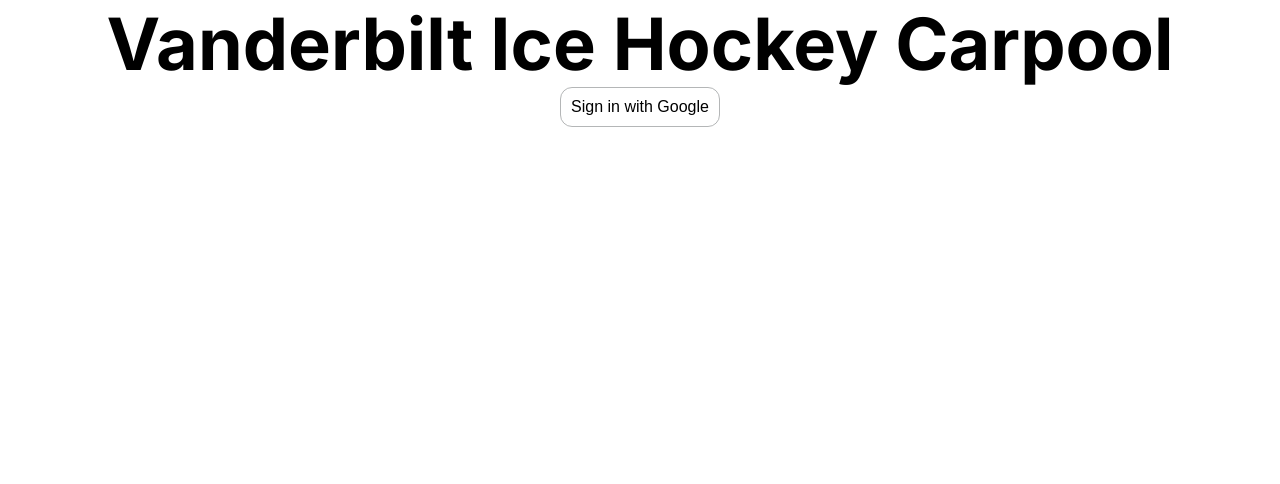
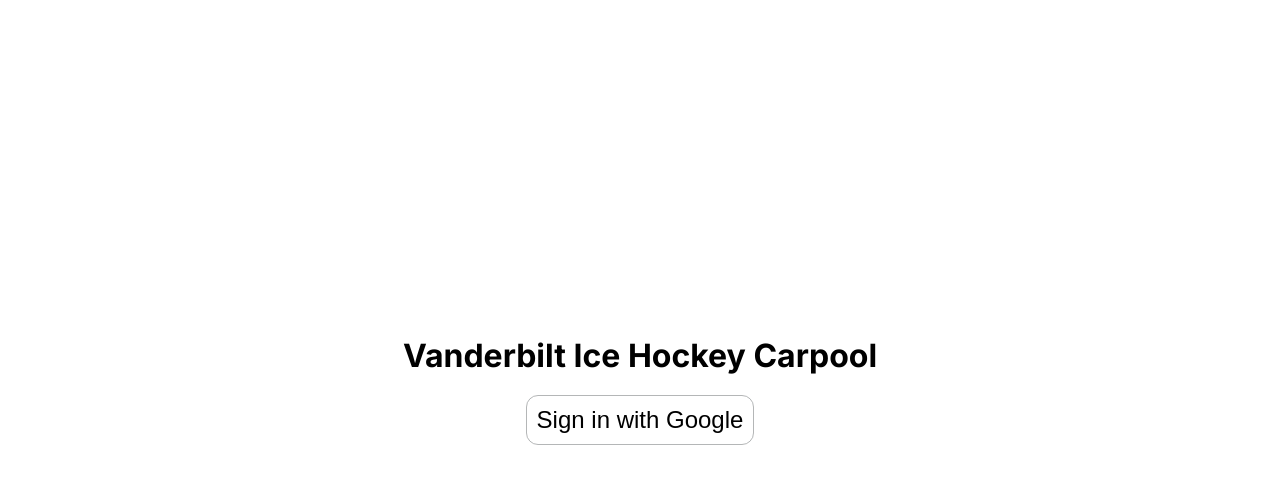
Before and after one commit to liy94/Vandy-Ice-Hockey, a Next.js app in the folder vandy-ice-hockey/: page / in a window 1280 px wide. Shown: the top 484 px of the page. Built offline with nearby package versions, Linux system fonts and the light colour scheme; no server answers.

Commit message:
loading page

```diff
--- a/vandy-ice-hockey/src/app/page.module.css
+++ b/vandy-ice-hockey/src/app/page.module.css
@@ -8,6 +8,26 @@
 
 }
 
+
+/* Common styles for centering and styling */
+.centeredContainer {
+  display: flex;
+  flex-direction: column;
+  justify-content: center;
+  align-items: center;
+  height: 100vh;
+  text-align: center;
+}
+
+.centeredContainer h2 {
+  font-size: 2rem; /* Adjust the font size for larger text */
+  margin: 0; /* Remove default margin for h2 */
+}
+
+.centeredContainer .submitButton {
+  font-size: 1.5rem; /* Adjust the font size for larger text */
+  margin: 20px auto; /* Adjust the margin as needed */
+}
 
 /* Header Styles */
 .header, .titleHeader {
--- a/vandy-ice-hockey/src/app/page.tsx
+++ b/vandy-ice-hockey/src/app/page.tsx
@@ -18,8 +18,8 @@
   // If the user is not logged in, show the sign in button
   if (!session) {
     return (
-      <main className={styles.main}>
-        <div className={styles.title}>
+      <main className={styles.centeredContainer}>
+        <div className={styles.mainTitle}>
           <h2>Vanderbilt Ice Hockey Carpool</h2>
         </div>
         <button className={styles.submitButton} onClick={() => signIn('google')}>
```
